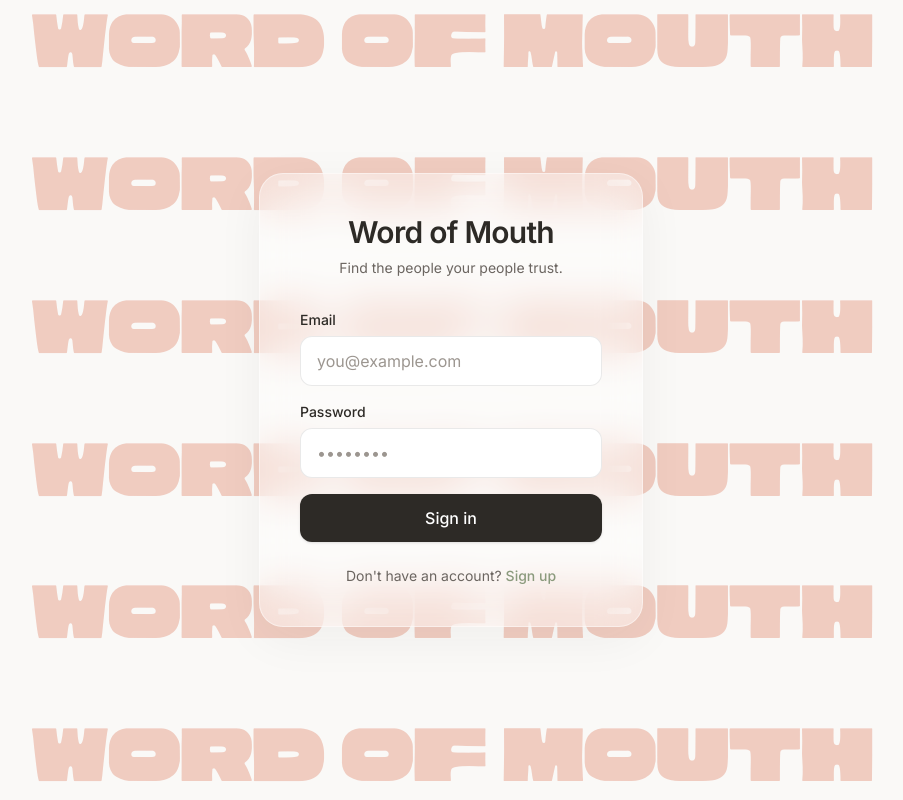
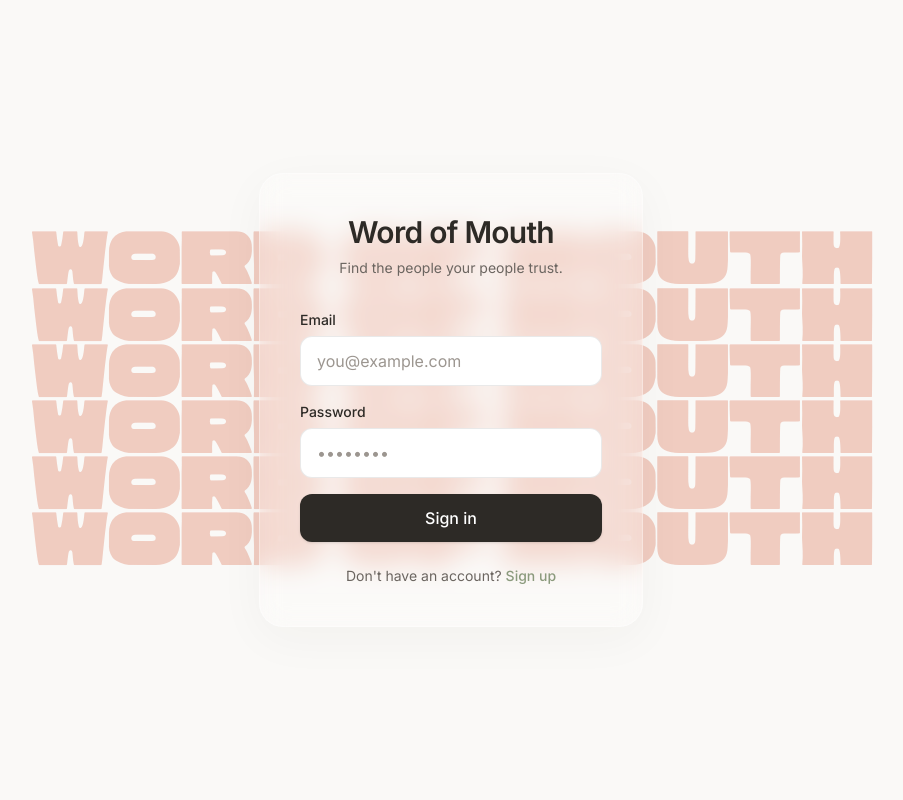
Before and after one commit to abby-finan/word-of-mouth, a Next.js app: page /login in a window 1280 px wide. Shown: the whole page, without its empty margins (189-1092 px from the left). Built offline with nearby package versions, Linux system fonts and the light colour scheme.

Commit message:
design fix 9

```diff
--- a/src/app/globals.css
+++ b/src/app/globals.css
@@ -33,7 +33,7 @@
     font-weight: 400;
     font-synthesis: none;
     color: var(--color-brand-coral);
-    line-height: 0.64;
+    line-height: var(--wom-line-height, 0.67);
     white-space: nowrap;
     letter-spacing: -0.03em;
     text-align: center;
@@ -43,11 +43,18 @@
     padding: 0;
   }
 
-  /* Mobile WOM — 6 rows, sized to fit width; rows spread top to bottom */
+  .wom-typography-mobile,
+  .wom-typography-desktop {
+    --wom-rows: 6;
+    --wom-line-height: 0.67;
+    --wom-height-size: calc(100dvh / 4.02);
+  }
+
+  /* Mobile WOM */
   .wom-typography-mobile {
     padding-inline: 2vw;
     box-sizing: border-box;
-    --wom-mobile-size: min(calc((100vw - 4vw) / 3.15), calc(100dvh / 3.84));
+    --wom-mobile-size: min(calc((100vw - 4vw) / 3.15), var(--wom-height-size));
   }
 
   .wom-typography-row-mobile {
@@ -62,11 +69,11 @@
     opacity: 0.065;
   }
 
-  /* Desktop WORD OF MOUTH — 6 rows, full phrase fits within viewport width */
+  /* Desktop WORD OF MOUTH — width-safe, tight vertical stack */
   .wom-typography-desktop {
     padding-inline: 2.5vw;
     box-sizing: border-box;
-    --wom-desktop-size: min(calc((100vw - 5vw) / 14.5), calc(100dvh / 3.84));
+    --wom-desktop-size: min(calc((100vw - 5vw) / 14.5), var(--wom-height-size));
   }
 
   .wom-typography-row-desktop {
@@ -84,11 +91,11 @@
 
   .glass-card {
     border-radius: 1.5rem;
-    border: 1px solid rgba(255, 255, 255, 0.45);
-    background: rgba(255, 255, 255, 0.38);
-    backdrop-filter: blur(20px);
-    -webkit-backdrop-filter: blur(20px);
-    box-shadow: 0 12px 48px rgba(45, 42, 38, 0.05);
+    border: 1px solid rgba(255, 255, 255, 0.32);
+    background: rgba(255, 255, 255, 0.22);
+    backdrop-filter: blur(14px);
+    -webkit-backdrop-filter: blur(14px);
+    box-shadow: 0 12px 48px rgba(45, 42, 38, 0.04);
   }
 
   .safe-bottom {
--- a/src/components/brand/BackgroundTypography.tsx
+++ b/src/components/brand/BackgroundTypography.tsx
@@ -31,7 +31,7 @@ export function BackgroundTypography({
 
   const stackClass = cn(
     cubao.className,
-    "flex h-full min-h-[100dvh] w-full flex-col items-center justify-between py-[2dvh] gap-0",
+    "flex h-full min-h-[100dvh] w-full flex-col items-center justify-center gap-0",
     variantClass
   );
 
```
